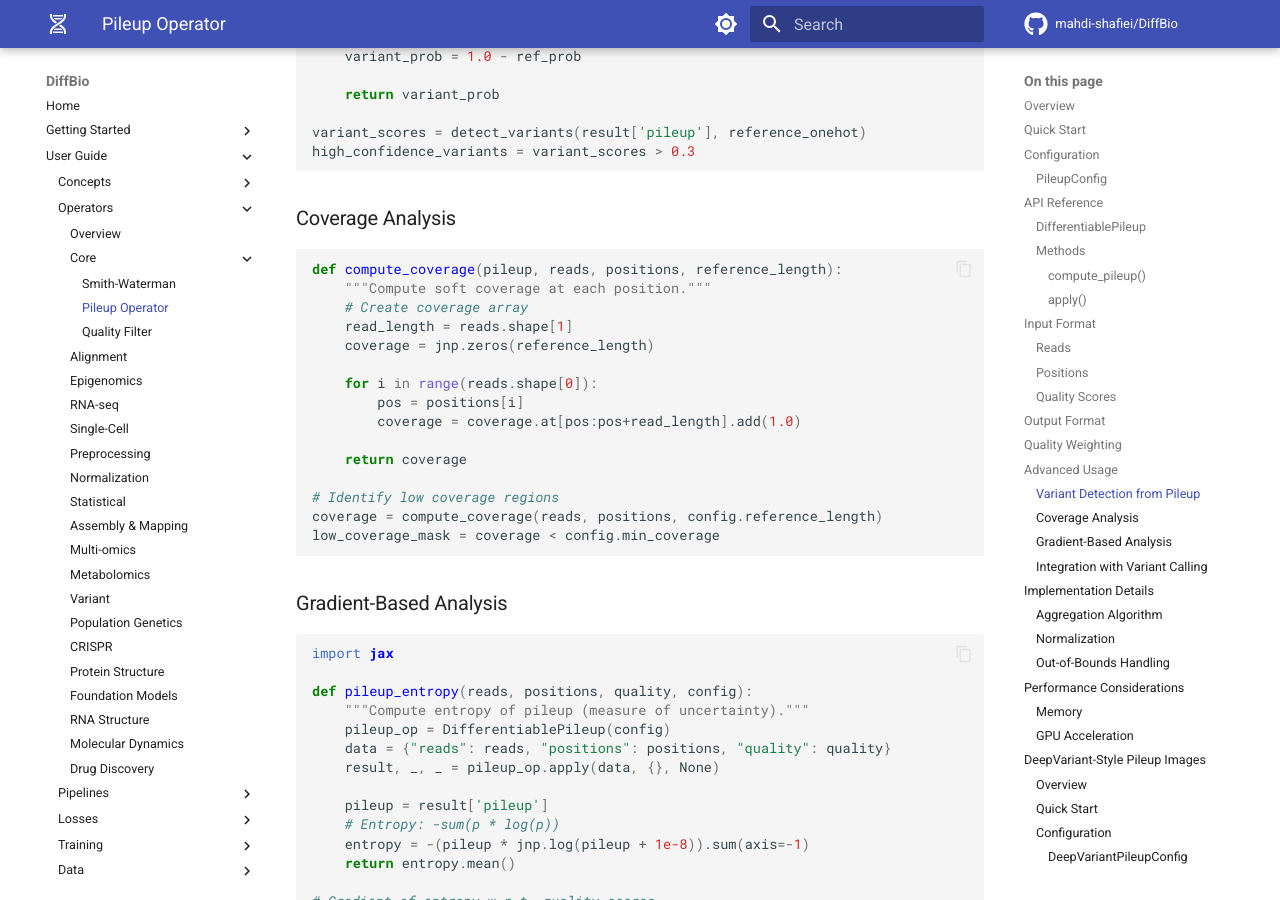
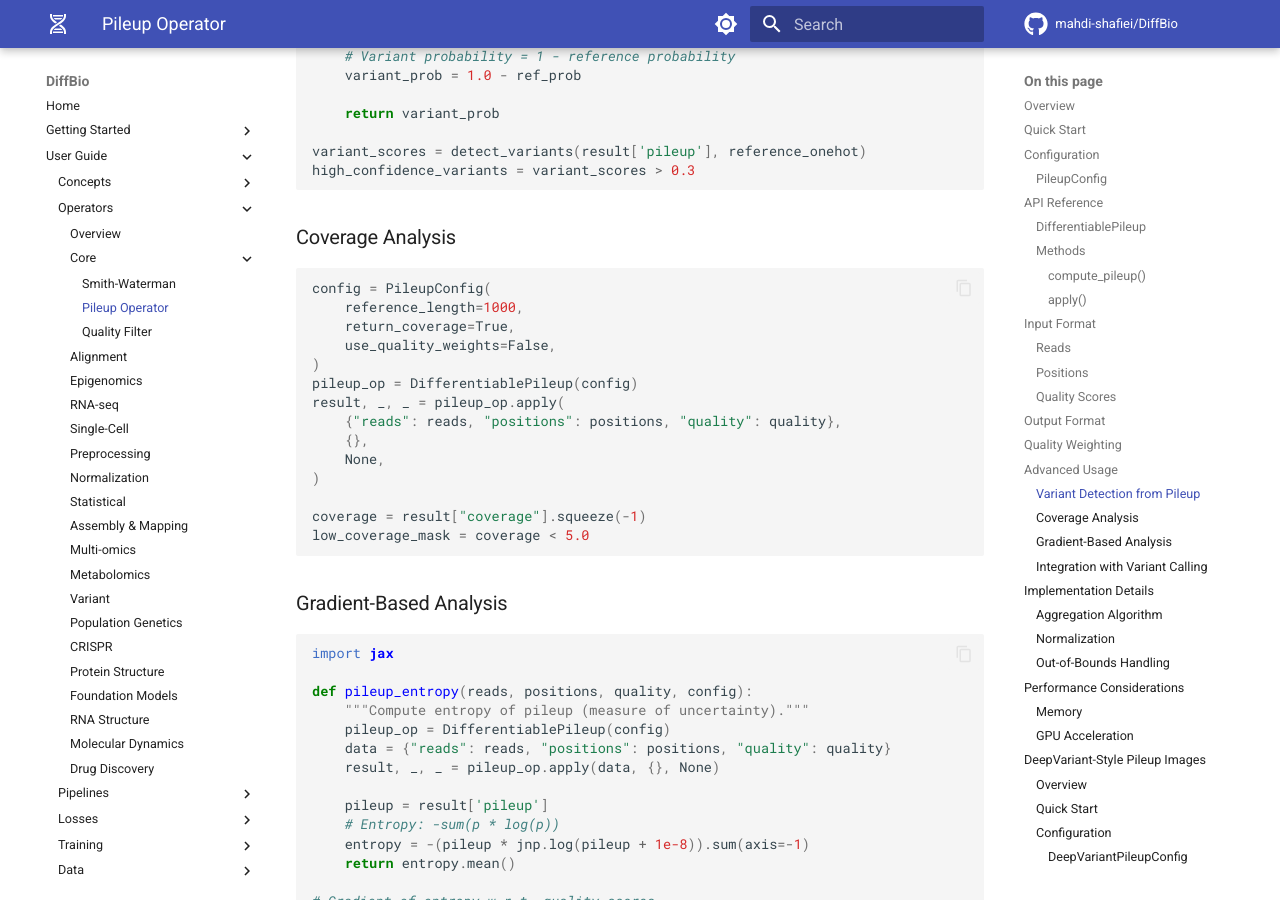
Before and after one commit to avitai/DiffBio, an MkDocs documentation site: the page built from docs/user-guide/operators/pileup.md, in a window 1280 px wide and 900 px high, scrolled down 5293 px. Built offline with MkDocs 1.6.1 and Material for MkDocs 9.7.7, drawn with Linux system fonts in a browser that asks for light colours; comment, search, counter and statistics services are not loaded; some of the changed text lies outside the part shown.

Commit message:
refactor: slim pileup operator contract

````diff
--- a/docs/user-guide/operators/pileup.md
+++ b/docs/user-guide/operators/pileup.md
@@ -47,10 +47,10 @@
 | Parameter | Type | Default | Description |
 |-----------|------|---------|-------------|
 | `reference_length` | int | 100 | Length of reference sequence |
-| `window_size` | int | 21 | Context window size |
-| `min_coverage` | int | 1 | Minimum coverage threshold |
-| `max_coverage` | int | 100 | Maximum coverage for normalization |
 | `use_quality_weights` | bool | True | Weight bases by quality scores |
+| `return_coverage` | bool | False | Include soft coverage as an extra output |
+| `return_quality` | bool | False | Include mean-quality channel as an extra output |
+| `apply_softmax` | bool | True | Normalize base channels into distributions |
 | `stochastic` | bool | False | Whether operator uses randomness |
 
 ```python
@@ -59,8 +59,8 @@
 config = PileupConfig(
     reference_length=10000,     # Must match your reference
     use_quality_weights=True,   # Recommended for quality-aware pileup
-    min_coverage=5,             # Minimum reads for reliable calls
-    max_coverage=200,           # Cap for normalization
+    return_coverage=True,       # Emit soft coverage channel
+    return_quality=True,        # Emit mean-quality channel
 )
 ```
 
@@ -97,7 +97,7 @@
     positions: Int[Array, "num_reads"],
     quality: Float[Array, "num_reads read_length"],
     reference_length: int,
-) -> Float[Array, "reference_length 4"]:
+) -> dict[str, Float[Array, "..."]]:
     """Generate pileup from aligned reads.
 
     Args:
@@ -107,7 +107,8 @@
         reference_length: Length of reference sequence
 
     Returns:
-        Pileup array with nucleotide distributions at each position
+        Dictionary containing `"pileup"` and optional `"coverage"` /
+        `"mean_quality"` channels
     """
 ```
 
@@ -242,21 +243,20 @@
 ### Coverage Analysis
 
 ```python
-def compute_coverage(pileup, reads, positions, reference_length):
-    """Compute soft coverage at each position."""
-    # Create coverage array
-    read_length = reads.shape[1]
-    coverage = jnp.zeros(reference_length)
+config = PileupConfig(
+    reference_length=1000,
+    return_coverage=True,
+    use_quality_weights=False,
+)
+pileup_op = DifferentiablePileup(config)
+result, _, _ = pileup_op.apply(
+    {"reads": reads, "positions": positions, "quality": quality},
+    {},
+    None,
+)
 
-    for i in range(reads.shape[0]):
-        pos = positions[i]
-        coverage = coverage.at[pos:pos+read_length].add(1.0)
-
-    return coverage
-
-# Identify low coverage regions
-coverage = compute_coverage(reads, positions, config.reference_length)
-low_coverage_mask = coverage < config.min_coverage
+coverage = result["coverage"].squeeze(-1)
+low_coverage_mask = coverage < 5.0
 ```
 
 ### Gradient-Based Analysis
````
Also changed, not shown: docs/api/operators/pileup.md (+2 -1 lines), docs/examples/basic/pileup-generation.md (+2 -2 lines), 5 other files.
